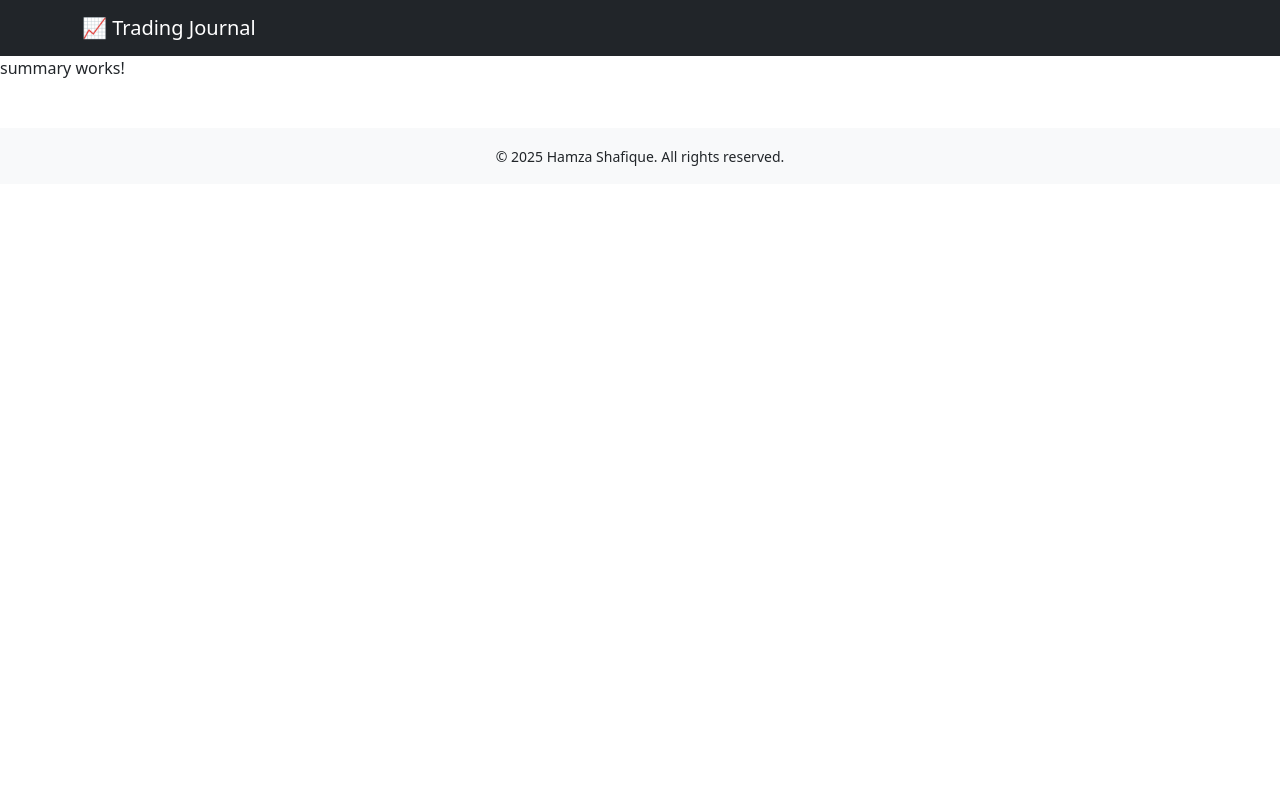
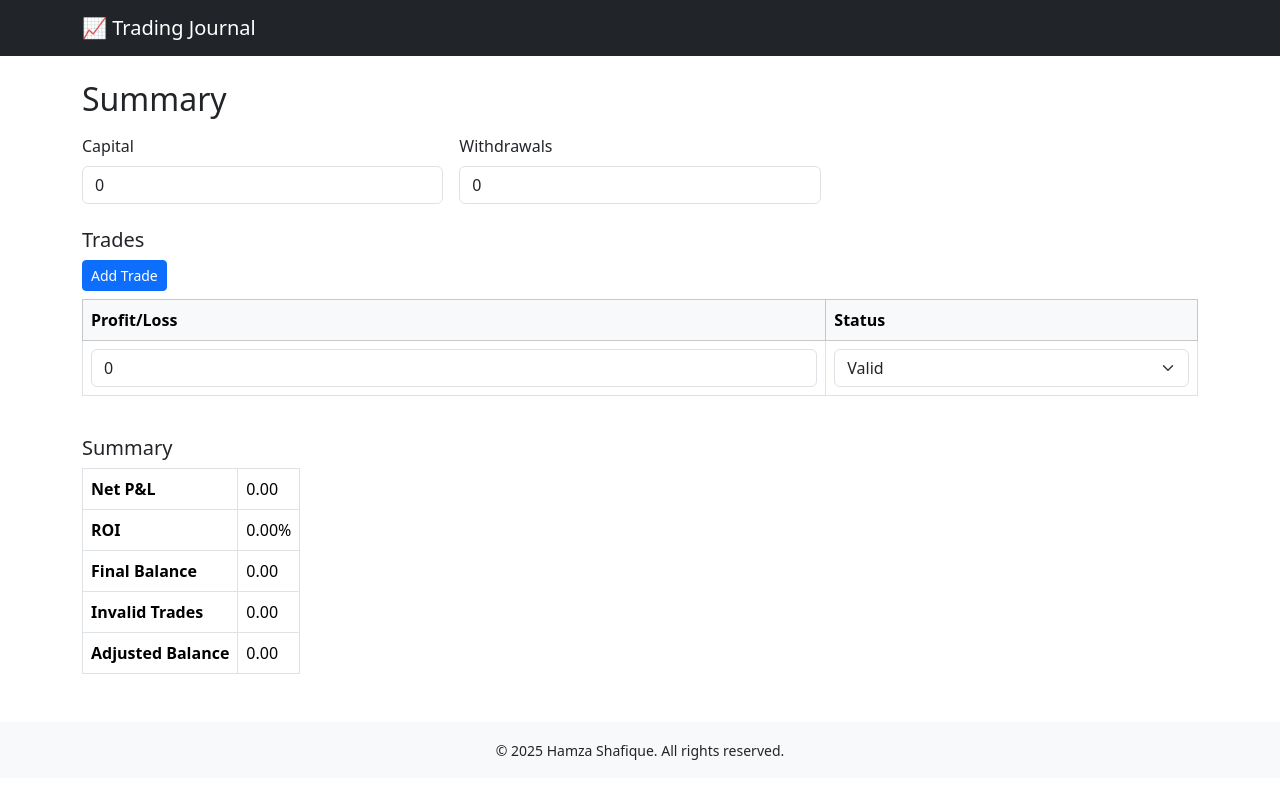
Before and after one commit to hamzash750/Trading-Journal, an Angular app: page /summary in a window 1280 px wide. Built offline with nearby package versions, Linux system fonts and the light colour scheme.

Commit message:
Add summary form and calculations

```diff
--- a/src/app/pages/summary/summary.css
+++ b/src/app/pages/summary/summary.css
@@ -0,0 +1,4 @@
+table input,
+table select {
+  min-width: 120px;
+}
--- a/src/app/pages/summary/summary.html
+++ b/src/app/pages/summary/summary.html
@@ -1 +1,69 @@
-<p>summary works!</p>
+<div class="container my-4">
+  <h2 class="mb-3">Summary</h2>
+  <form class="row g-3">
+    <div class="col-md-4">
+      <label for="capital" class="form-label">Capital</label>
+      <input id="capital" type="number" class="form-control" [(ngModel)]="capital" name="capital">
+    </div>
+    <div class="col-md-4">
+      <label for="withdrawals" class="form-label">Withdrawals</label>
+      <input id="withdrawals" type="number" class="form-control" [(ngModel)]="withdrawals" name="withdrawals">
+    </div>
+  </form>
+
+  <div class="my-4">
+    <h5>Trades</h5>
+    <button class="btn btn-sm btn-primary mb-2" (click)="trades.push({profitLoss:0,status:'Valid'})">Add Trade</button>
+    <div class="table-responsive">
+      <table class="table table-bordered align-middle">
+        <thead class="table-light">
+          <tr>
+            <th>Profit/Loss</th>
+            <th>Status</th>
+          </tr>
+        </thead>
+        <tbody>
+          <tr *ngFor="let trade of trades; let i = index">
+            <td>
+              <input type="number" class="form-control" [(ngModel)]="trade.profitLoss" name="pl{{i}}">
+            </td>
+            <td>
+              <select class="form-select" [(ngModel)]="trade.status" name="status{{i}}">
+                <option value="Valid">Valid</option>
+                <option value="N/A">N/A</option>
+              </select>
+            </td>
+          </tr>
+        </tbody>
+      </table>
+    </div>
+  </div>
+
+  <div class="my-4">
+    <h5>Summary</h5>
+    <table class="table table-bordered w-auto">
+      <tbody>
+        <tr>
+          <th>Net P&amp;L</th>
+          <td>{{ netPnL | number:'1.2-2' }}</td>
+        </tr>
+        <tr>
+          <th>ROI</th>
+          <td>{{ roi | percent:'1.2-2' }}</td>
+        </tr>
+        <tr>
+          <th>Final Balance</th>
+          <td>{{ finalBalance | number:'1.2-2' }}</td>
+        </tr>
+        <tr>
+          <th>Invalid Trades</th>
+          <td>{{ invalidTrades | number:'1.2-2' }}</td>
+        </tr>
+        <tr>
+          <th>Adjusted Balance</th>
+          <td>{{ adjustedBalance | number:'1.2-2' }}</td>
+        </tr>
+      </tbody>
+    </table>
+  </div>
+</div>
--- a/src/app/pages/summary/summary.ts
+++ b/src/app/pages/summary/summary.ts
@@ -1,13 +1,41 @@
 import { Component } from '@angular/core';
 import { CommonModule } from '@angular/common';
+import { FormsModule } from '@angular/forms';
 
 @Component({
   selector: 'app-summary',
   standalone: true,
-  imports: [CommonModule],
+  imports: [CommonModule, FormsModule],
   templateUrl: './summary.html',
   styleUrl: './summary.css'
 })
 export class Summary {
+  capital = 0;
+  withdrawals = 0;
 
+  trades: { profitLoss: number; status: 'Valid' | 'N/A' }[] = [
+    { profitLoss: 0, status: 'Valid' },
+  ];
+
+  get netPnL(): number {
+    return this.trades.reduce((sum, t) => sum + (t.profitLoss || 0), 0);
+  }
+
+  get roi(): number {
+    return this.capital ? this.netPnL / this.capital : 0;
+  }
+
+  get finalBalance(): number {
+    return this.capital + this.netPnL - (this.withdrawals || 0);
+  }
+
+  get invalidTrades(): number {
+    return this.trades
+      .filter(t => t.status === 'N/A')
+      .reduce((sum, t) => sum + (t.profitLoss || 0), 0);
+  }
+
+  get adjustedBalance(): number {
+    return this.finalBalance - this.invalidTrades;
+  }
 }
```
